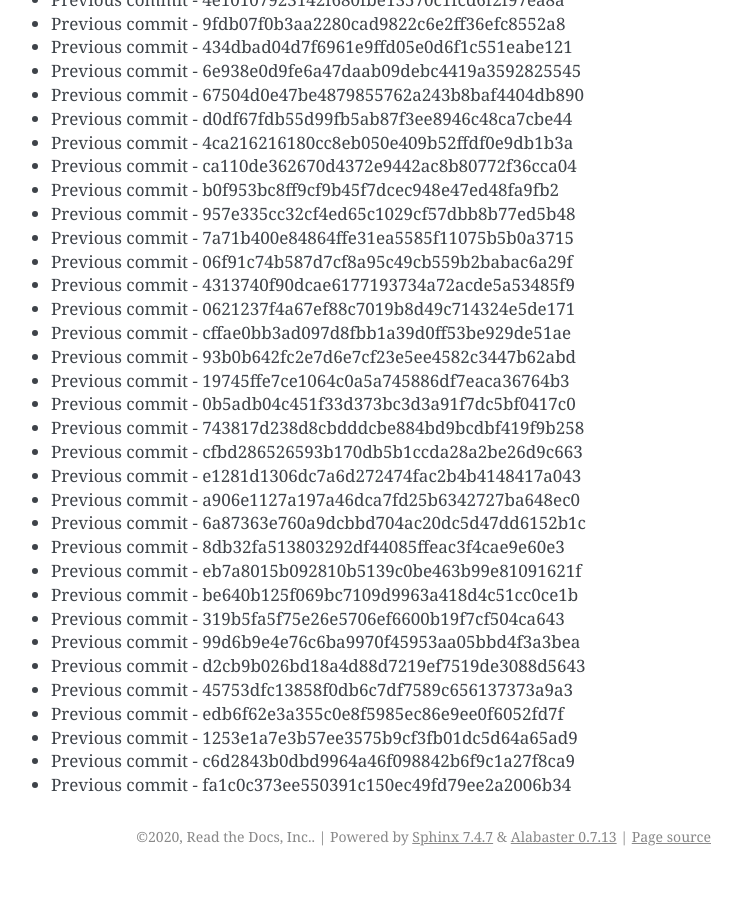
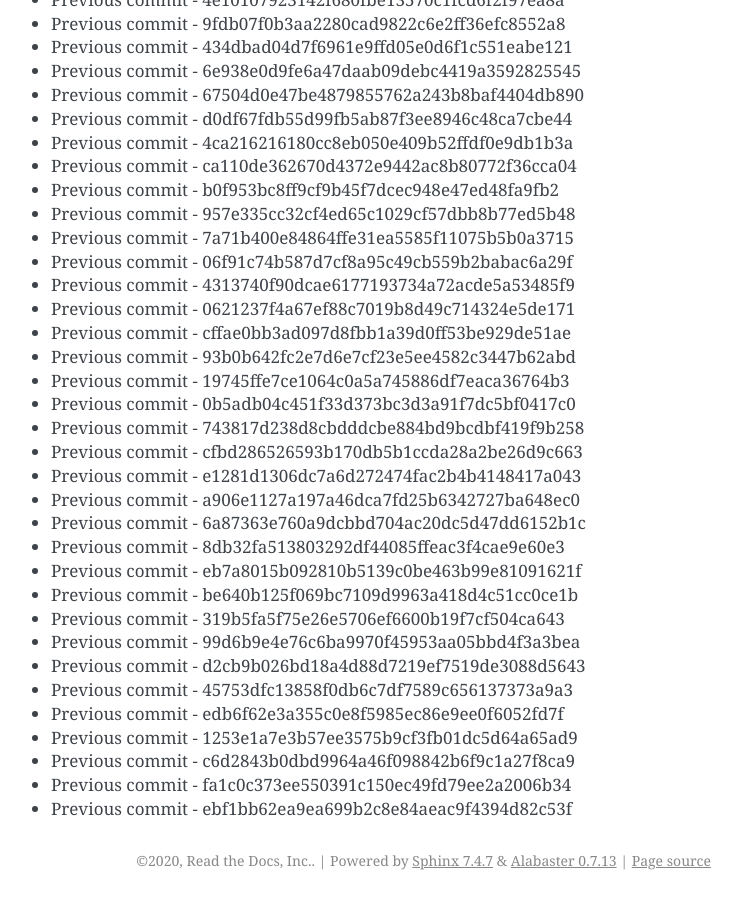
Before and after one commit to readthedocs/rtd-git-stresstest, a Sphinx documentation site: the page built from docs/updates.rst, in a window 1280 px wide and 900 px high, scrolled down 79352 px. Shown: the whole window, without its empty margins (399-1141 px from the left). Built offline with Sphinx 7.4.7, drawn with Linux system fonts in a browser that asks for light colours; before the commit the page ends 80228 px from its top, so only the background shows below that.

Commit message:
Generating commit from previous: ebf1bb62ea9ea699b2c8e84aeac9f4394d82c53f

```diff
--- a/docs/updates.rst
+++ b/docs/updates.rst
@@ -3366,3 +3366,4 @@ It can be tested for any performance characteristics.
 * Previous commit - 1253e1a7e3b57ee3575b9cf3fb01dc5d64a65ad9
 * Previous commit - c6d2843b0dbd9964a46f098842b6f9c1a27f8ca9
 * Previous commit - fa1c0c373ee550391c150ec49fd79ee2a2006b34
+* Previous commit - ebf1bb62ea9ea699b2c8e84aeac9f4394d82c53f
```
